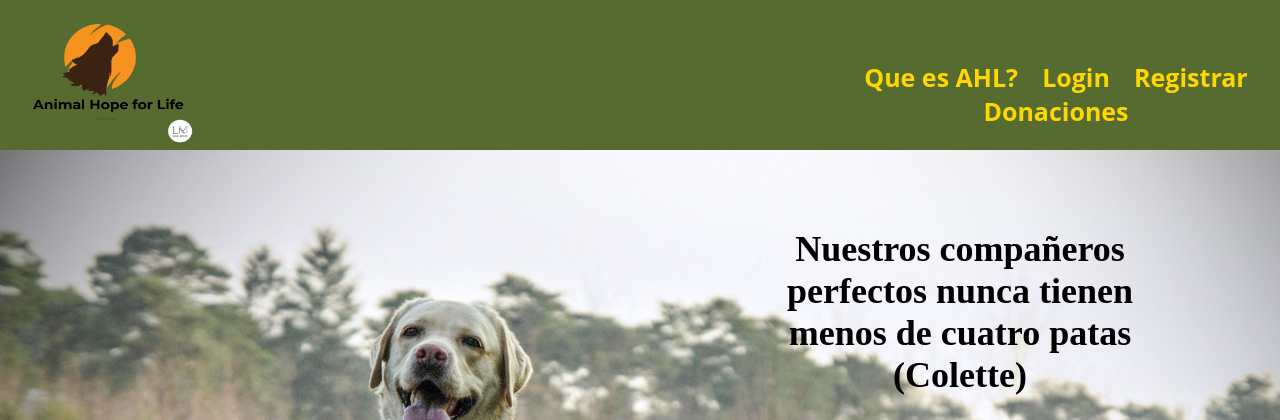
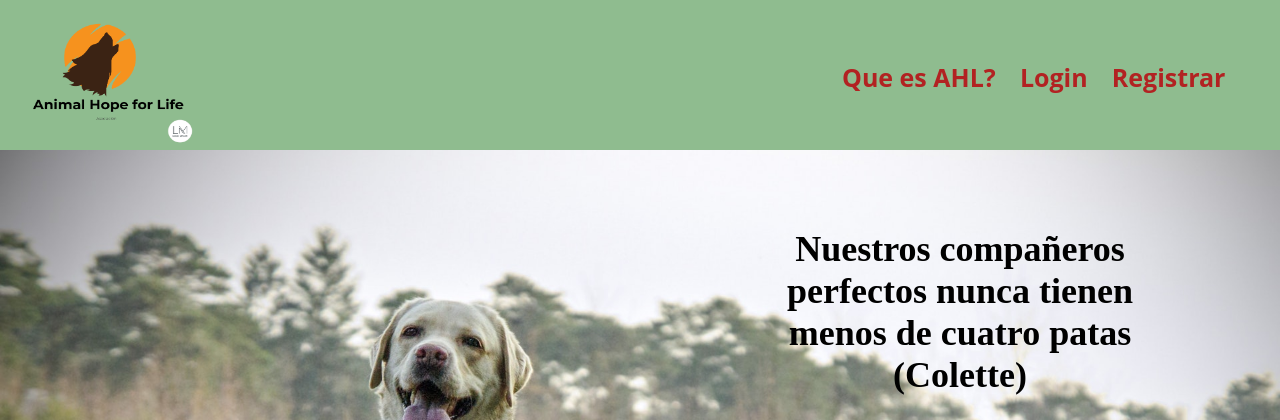
Before and after one commit to JFabrizioMc/TS-II-Final-Project, a PHP site: page / in a window 1280 px wide. Shown: the top 420 px of the page. Run offline with PHP 8.4, Linux system fonts and the light colour scheme; some web fonts are replaced.

Commit message:
lil changes

```diff
--- a/adoptar.php
+++ b/adoptar.php
@@ -1,8 +1,8 @@
 <?php
 $id = $_GET['id'];
 $pdo = new PDO("mysql:host=localhost;dbname=proyecto;charset=utf8","root","");
-
-
+$resultado = $pdo ->query("SELECT * FROM mascotas WHERE id = '$id'");
+$fila = $resultado -> fetch();
 ?>
 
 <!DOCTYPE html>
--- a/estilos/index_style.css
+++ b/estilos/index_style.css
@@ -5,7 +5,7 @@ body{
 
 #barraSuperior{
     position: absolute;
-    background-color: darkolivegreen;
+    background-color: darkseagreen;
     top: 0%;
     left: 0%;
     width: 100%;
@@ -20,7 +20,7 @@ body{
 }
 
 #barraSuperior a{
-    color: gold;
+    color: firebrick;
     text-decoration: none;
     font-weight: bold;
     font-size: 25px;
--- a/index.php
+++ b/index.php
@@ -15,7 +15,6 @@
             <a href="nosotros.php">Que es AHL?</a>
             <a href="login.php">Login</a>
             <a href="registrar_usuario.php">Registrar</a>
-            <a href="donar.php">Donaciones</a>
         </nav>
     </div>
 
--- a/menu.php
+++ b/menu.php
@@ -58,7 +58,7 @@ $sql1 = "SELECT * FROM mascotas";
                 <p style="color: green">SIN FOTO</p>
         <?php } ?>
             </td>
-        <td><a href="adoptar.php?id=<?php echo $fila["id"] ?>_mascota">Adoptar</a></td>
+        <td><a href="adoptar.php?id=<?php echo $fila["id"] ?>">Adoptar</a></td>
 
     </tr>
         <?php
--- a/recu_pag.php
+++ b/recu_pag.php
@@ -8,7 +8,7 @@
     <link rel="stylesheet" href="estilos/configuracion.css">
 </head>
 <body>
-    <form action="procesar.php" method="post">
+    <form action="proc_update.php" method="post">
         <div class="login1">
             <div class="ed">
                 <label for="">Contraseña nueva</label>
```
Also changed, not shown: porc_update.php (renamed from procesar.php).
